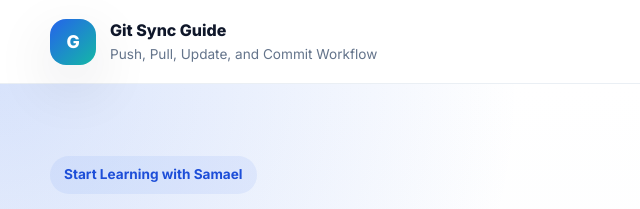
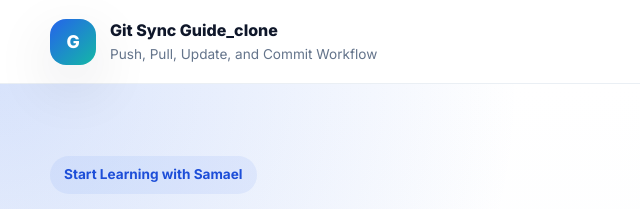
Before and after one commit to khiddGG/github_Testing, a plain HTML site: page index.html in a window 1280 px wide. Shown: the top 209 px of the page, 0-640 px from the left. Drawn offline with Linux system fonts and the light colour scheme.

Commit message:
Updated Git Sync Guide_clone

```diff
--- a/index.html
+++ b/index.html
@@ -15,7 +15,7 @@
       <div class="brand">
         <div class="brand-icon">G</div>
         <div>
-          <h1>Git Sync Guide</h1>
+          <h1>Git Sync Guide_clone</h1>
           <p>Push, Pull, Update, and Commit Workflow</p>
         </div>
       </div>
```
